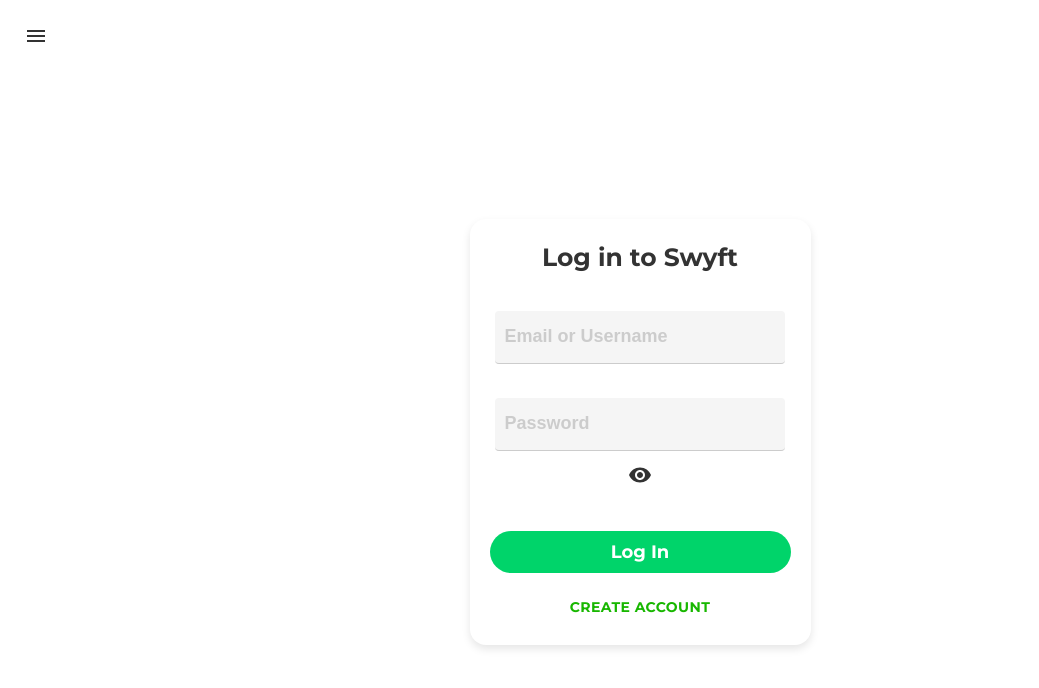
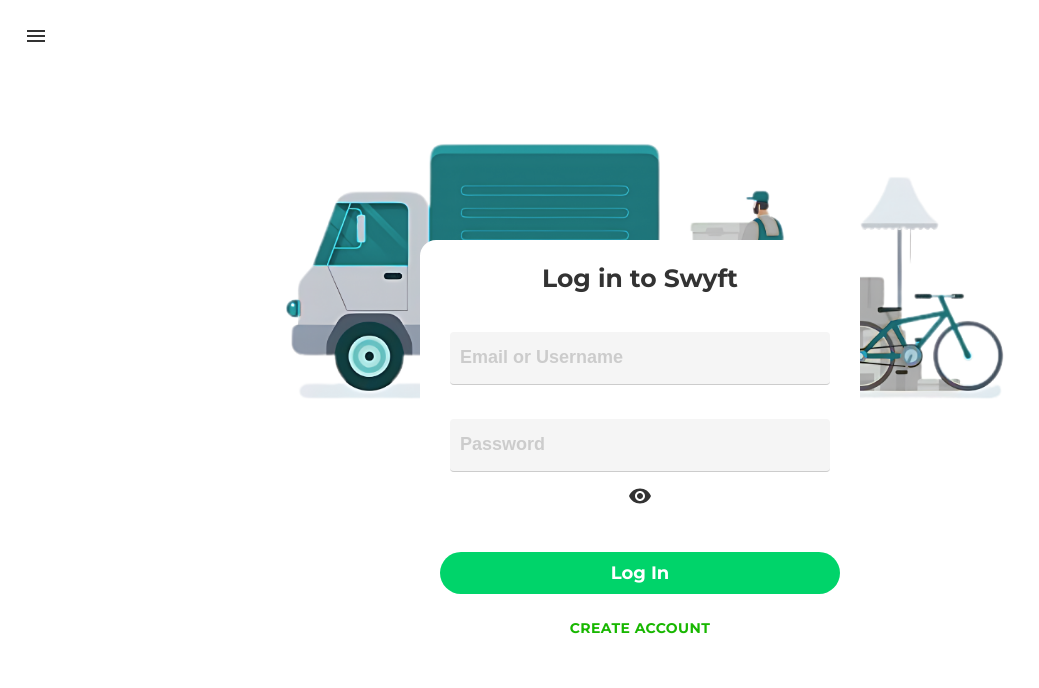
Before and after one commit to 4kClinton/Swyft, a React (Vite) app: page /login in a window 1280 px wide. Shown: the top 688 px of the page, without its empty margins (0-1039 px from the left). Built offline with nearby package versions, Linux system fonts and the light colour scheme; no server answers.

Commit message:
upgraded login & signup

```diff
--- a/src/Components/Login.jsx
+++ b/src/Components/Login.jsx
@@ -13,6 +13,7 @@
 import axios from "axios";
 import GoogleLogin from "./GoogleLogin"; // Make sure this import is correct
 import "../Styles/Login.css";
+import introPic from "../assets/loaders-swyft.png"
 
 const Login = () => {
   const dispatch = useDispatch();
@@ -65,7 +66,8 @@
 
   return (
     <div className="login-component">
-      <Box className="login-container">
+      <img className="introPic" src={introPic} alt="intro pic" />
+      <Box className="login-container" id="login-section">
         <header className="login-header">Log in to Swyft</header>
         {error && <Typography color="error">{error}</Typography>}
         {success && (
--- a/src/Components/Settings.jsx
+++ b/src/Components/Settings.jsx
@@ -57,8 +57,8 @@
             onChange={handlePaymentMethodChange}
             style={styles.select}
           >
-            <option value="Visa **** 1234">Visa **** 1234</option>
-            <option value="M-Pesa">PayPal</option>
+            <option value="Cash">Cash</option>
+            <option value="M-Pesa">M-Pesa</option>
           </select>
         </div>
       </div>
--- a/src/Components/SignUp.jsx
+++ b/src/Components/SignUp.jsx
@@ -1,5 +1,5 @@
 import React, { useState } from "react";
-import { useNavigate } from "react-router-dom";
+import { useNavigate,Link } from "react-router-dom";
 import { Button, Typography, Box, CircularProgress } from "@mui/material";
 import { Google, Twitter, GitHub } from "@mui/icons-material";
 import { v4 as uuidv4 } from "uuid"; // Import uuid for generating unique IDs
@@ -198,7 +198,7 @@
           ></Button>
         </Box> */}
 
-        <Typography
+        <Link
           to={"/login"}
           variant="body2"
           className="existing-account"
@@ -213,7 +213,7 @@
           }}
         >
           Already have an account? Log in
-        </Typography>
+        </Link>
       </Box>
     </div>
   );
--- a/src/Styles/Login.css
+++ b/src/Styles/Login.css
@@ -51,12 +51,21 @@
   align-items: center;
   background-color: var(--primary-color);
   border-radius: 16px;
-  box-shadow: 0 4px 8px rgba(0, 0, 0, 0.1);
+  /* box-shadow: 0 4px 8px rgba(0, 0, 0, 0.1); */
   width: 100%;
   max-width: 400px;
   padding: 20px;
+
 }
-
+#login-section{
+  position: absolute;
+        top: 30vh;
+}
+.introPic{
+  width: 60%;
+    position: absolute;
+    top: 13vh;
+}
 .login-header {
   font-family: var(--font-family);
   font-size: 25px;
@@ -74,6 +83,15 @@
   font-style: normal;
   font-family: var(--font-family);
   color: var(--text-color);
+}
+.existing-account{
+      text-align: center;
+        margin-top: 18px;
+        position: relative;
+        bottom: -3vh;
+        font-style: normal;
+        font-family: var(--font-family);
+        color: var(--text-color);
 }
 .login-loader svg{
   color:#fff
```
Also changed, not shown: src/assets/loaders-swyft.png (added).
